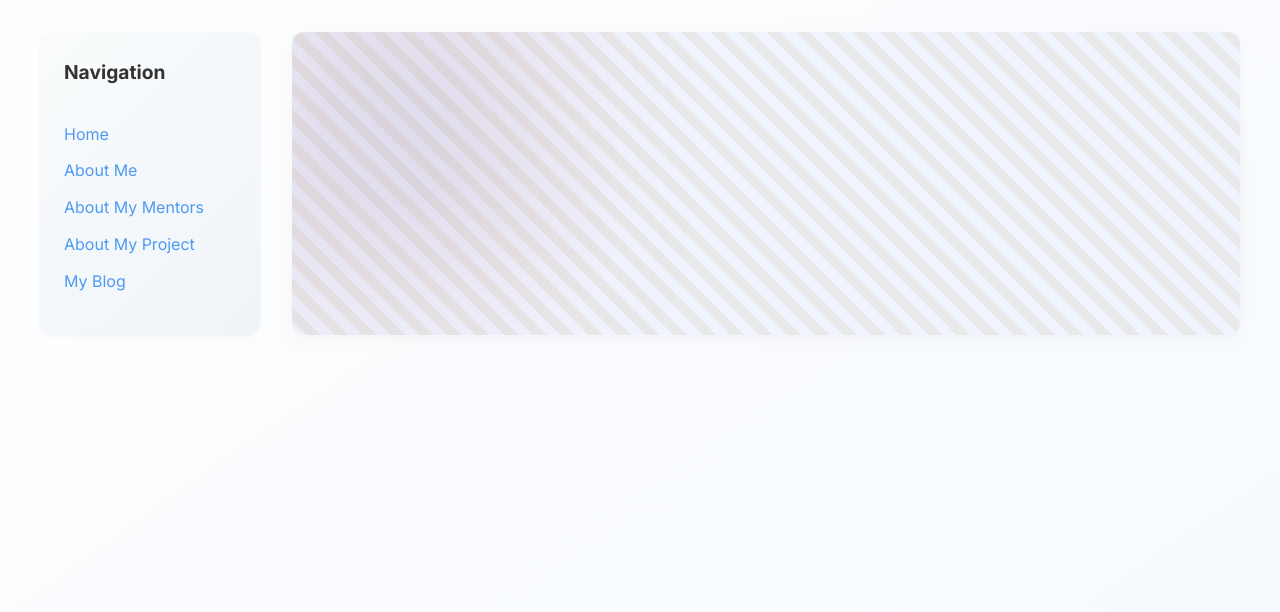
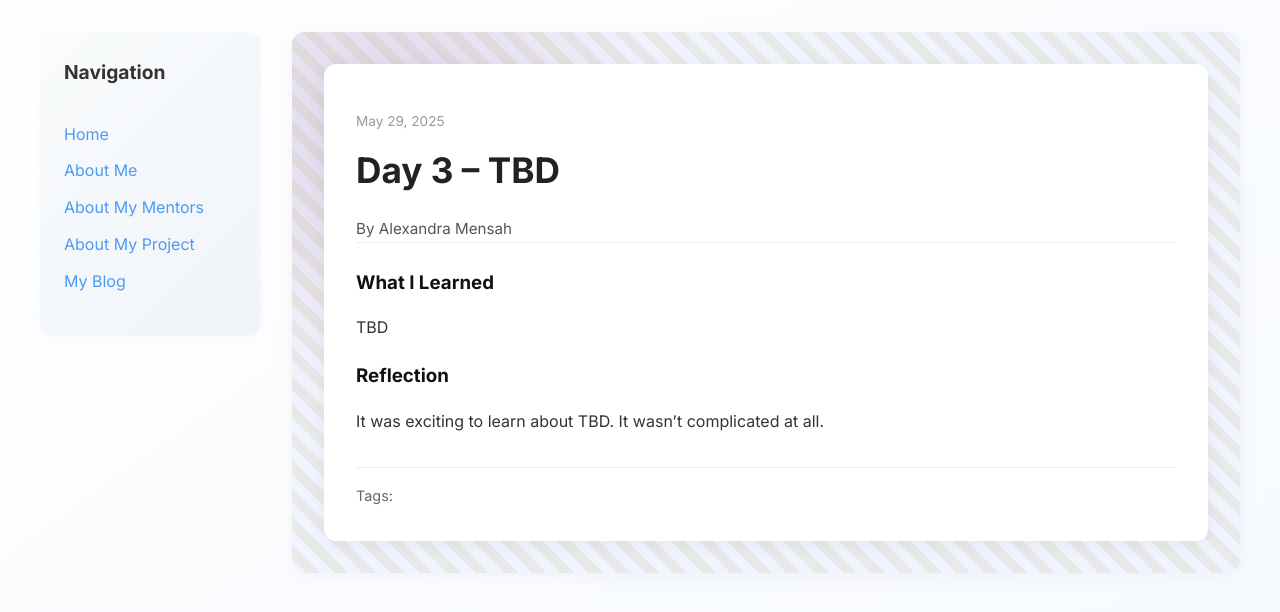
Before and after one commit to alexandratory/alexandratory.github.io, a Jekyll site: the page built from assets/images/2025 05-29- day-3.md, in a window 1280 px wide. Shown: the top 612 px of the page. Built offline with Jekyll 4.4.1, drawn with Linux system fonts in a browser that asks for light colours; our own code applies the rules of GitHub Pages for plain Markdown files.

Commit message:
Update 2025 05-29- day-3.md

```diff
--- a/assets/images/2025 05-29- day-3.md
+++ b/assets/images/2025 05-29- day-3.md
@@ -1,11 +1,10 @@
 ---
 layout: post
-title: "Day 3 –"TBD"
+title: "Day 3 – TBD"
 date: 2025-05-29
 author: Alexandra Mensah
 permalink: /day3.html
 tags: []
-
 
 what_i_learned: |
   TBD
```
